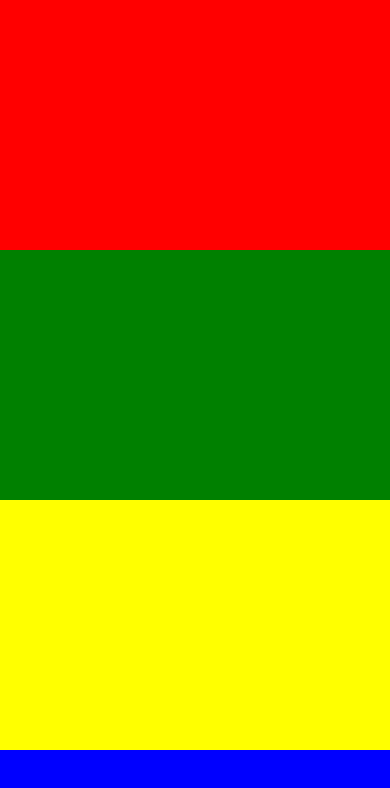
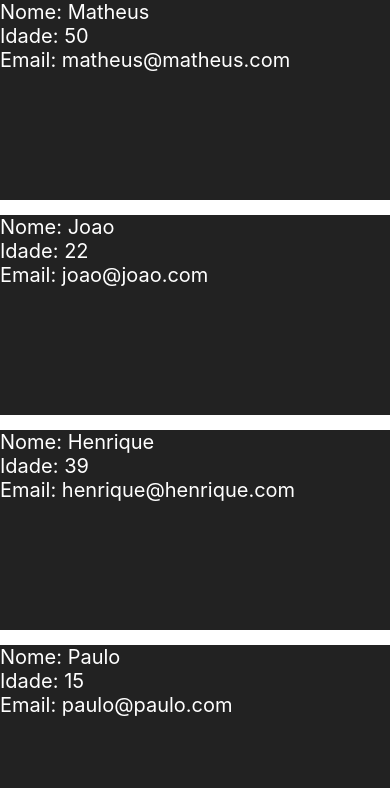
Before and after one commit to Miguel-Barros-Clear/learning-react-native-01, a React Native app: screen / in a window 390 px wide. Shown: the top 788 px of the page. Built offline with nearby package versions, Linux system fonts and the light colour scheme.

Commit message:
feat: using flatlist

```diff
--- a/App.tsx
+++ b/App.tsx
@@ -1,45 +1,57 @@
 import React, { Component } from 'react';
-import { View, Text, StyleSheet, ScrollView } from 'react-native';
+import { View, Text, StyleSheet, FlatList } from 'react-native';
 
 class App extends Component {
+  constructor(props) {
+    super(props);
+    this.state = {
+      feed: [
+        { id: '1', nome: 'Matheus', idade: 50, email: 'matheus@matheus.com' },
+        { id: '2', nome: 'Joao', idade: 22, email: 'joao@joao.com' },
+        { id: '3', nome: 'Henrique', idade: 39, email: 'henrique@henrique.com' },
+        { id: '4', nome: 'Paulo', idade: 15, email: 'paulo@paulo.com' },
+        { id: '5', nome: 'JOSE', idade: 12, email: 'jose@jose.com' },
+      ],
+    };
+  }
+
   render() {
     return (
       <View style={styles.container}>
-        <ScrollView>
-          <View style={styles.box1} />
-          <View style={styles.box2} />
-          <View style={styles.box3} />
-          <View style={styles.box4} />
-          <View style={styles.box3} />
-          <View style={styles.box4} />
-          <View style={styles.box3} />
-          <View style={styles.box4} />
-        </ScrollView>
+        <FlatList
+          data={this.state.feed}
+          keyExtractor={item => item.id}
+          renderItem={({ item }) => <Pessoa data={item} />}
+        />
       </View>
     );
   }
 }
-
 const styles = StyleSheet.create({
   container: {
     flex: 1,
   },
-  box1: {
-    backgroundColor: 'red',
-    height: 250,
+  areaPessoa: {
+    backgroundColor: '#222',
+    height: 200,
+    marginBottom: 15,
   },
-  box2: {
-    backgroundColor: 'green',
-    height: 250,
-  },
-  box3: {
-    backgroundColor: 'yellow',
-    height: 250,
-  },
-  box4: {
-    backgroundColor: 'blue',
-    height: 250,
+  textoPessoa: {
+    color: '#FFF',
+    fontSize: 20,
   },
 });
 
 export default App;
+
+class Pessoa extends Component {
+  render() {
+    return (
+      <View style={styles.areaPessoa}>
+        <Text style={styles.textoPessoa}>Nome: {this.props.data.nome} </Text>
+        <Text style={styles.textoPessoa}>Idade: {this.props.data.idade} </Text>
+        <Text style={styles.textoPessoa}>Email: {this.props.data.email} </Text>
+      </View>
+    );
+  }
+}
```
